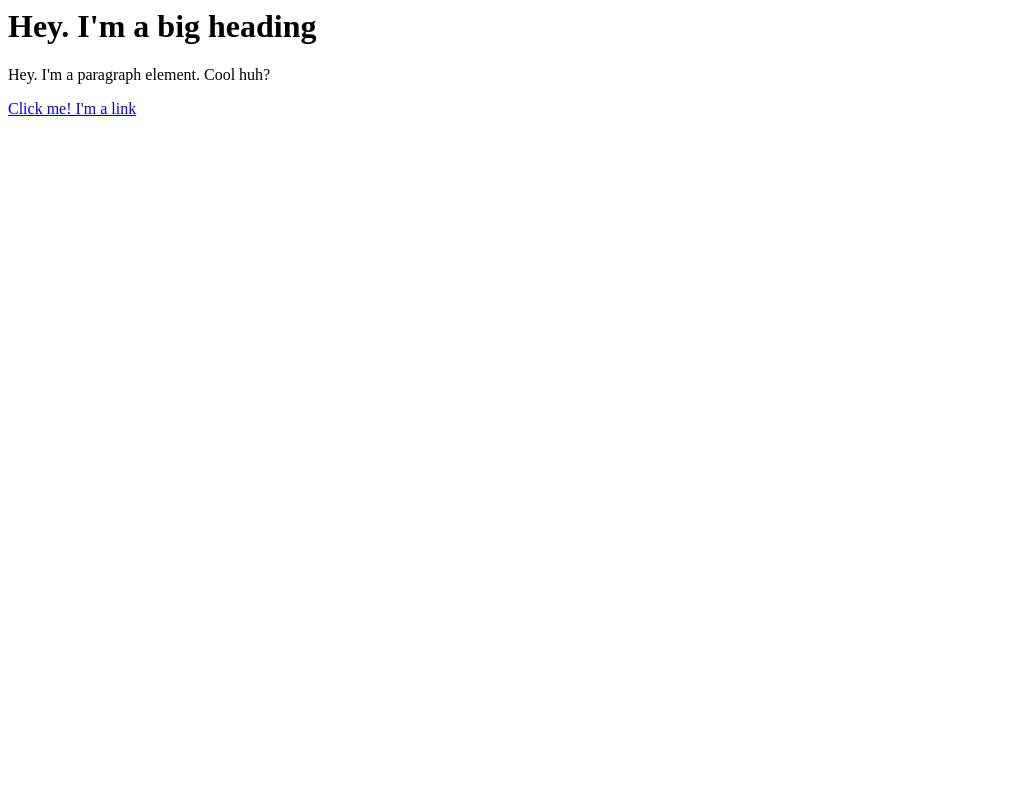
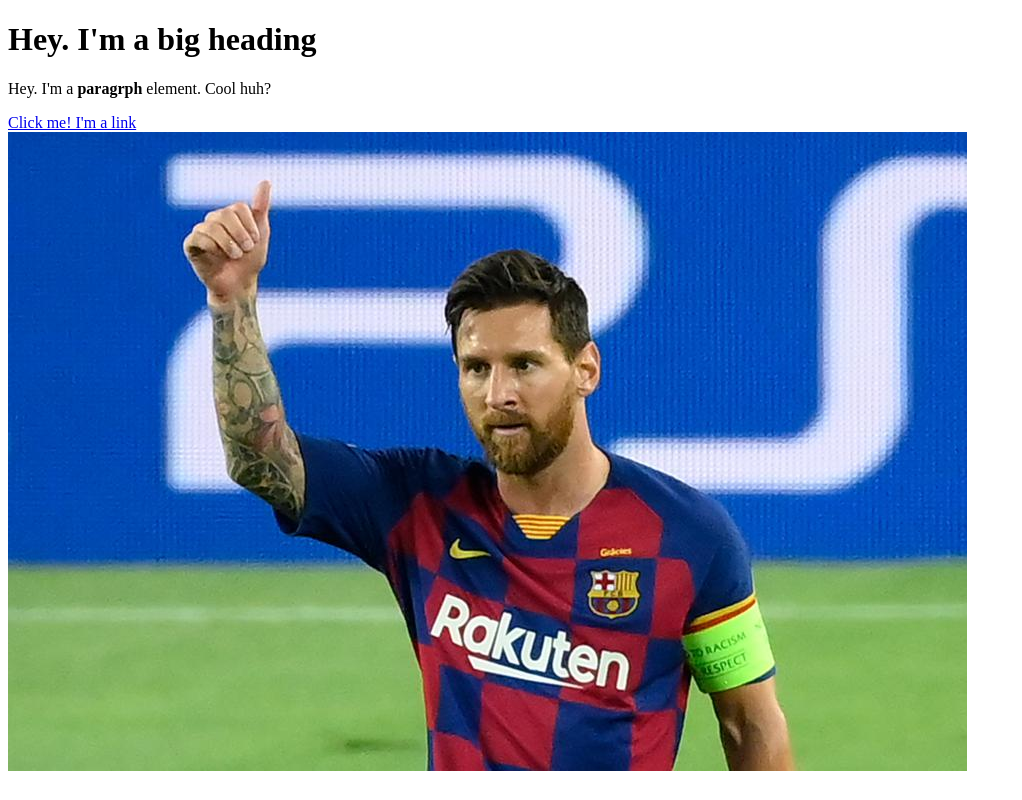
Before and after one commit to SaimHavidos/Legend, a plain HTML site: page legend.html in a window 1280 px wide. Shown: the whole page, without its empty margins (0-1022 px from the left). Drawn offline with Linux system fonts and the light colour scheme.

Commit message:
Added a Messi

```diff
--- a/legend.html
+++ b/legend.html
@@ -1,3 +1,13 @@
-<h1>Hey. I'm a big heading</h1>
-<p>Hey. I'm a paragraph element. Cool huh?</p>
-<a href="https://www.google.com/" target="_blank" title="Let's go to google!">Click me! I'm a link</a>
+<!DOCTYPE html>
+<html>
+    <head>
+        <title>Legend</title>
+    </head>
+    <body>
+         <h1>Hey. I'm a big heading</h1>
+         <p>Hey. I'm a <b>paragrph</b> element. Cool huh?</p>
+         <a href="https://www.google.com/" target="_blank" title="Let's go to google!">Click me! I'm a link</a>
+         <br>
+         <img src="Images/1.jpg" alt="sorry we messed up">
+            </html>
+    </body>
```
Also changed, not shown: Images/1.jpg (added).
